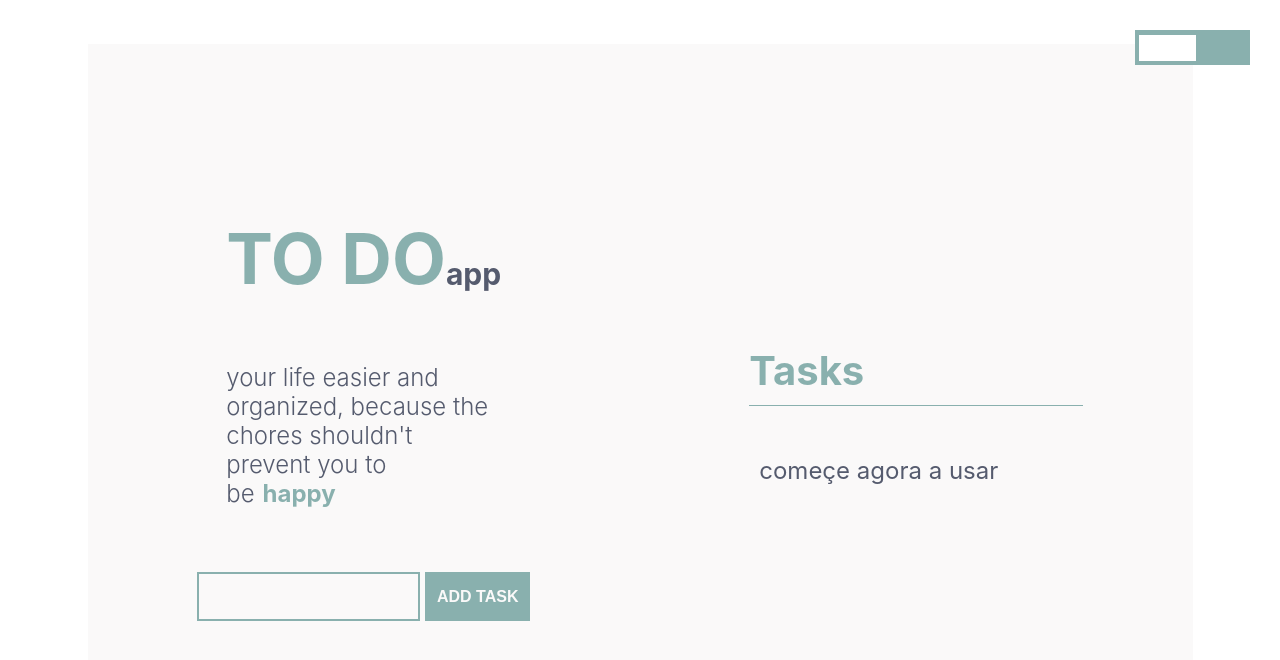
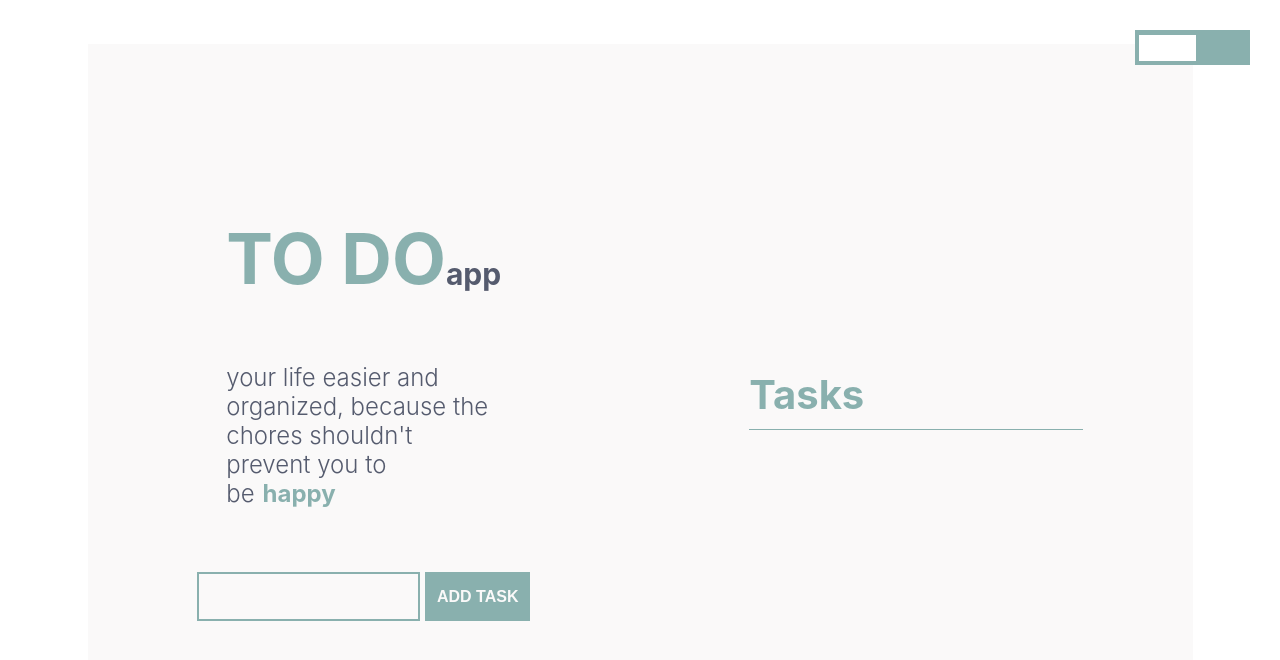
Before and after one commit to annamourasobral/todo-app, a React (Create React App) app: page / in a window 1280 px wide. Shown: the top 660 px of the page. Built offline with nearby package versions, Linux system fonts and the light colour scheme; some icons are missing.

Commit message:
using localstorage to keep todos on refresh

```diff
--- a/src/App.js
+++ b/src/App.js
@@ -7,19 +7,10 @@ import { darkTheme, lightTheme, GlobalStyles } from "./theme";
 
 function App() {
   const [inputText, setInputText] = useState("");
-  const [todos, setTodos] = useState([
-  {text: "começe agora a usar",
-  completed: false,
-  id: 1},
-  ]);
-  const [todo, setTodo] = useState(() => {
-    const savedTodos = localStorage.getItem("todos");
-    if (savedTodos) {
-      return JSON.parse(savedTodos);
-    } else {
-      return [];
-    }
-  });
+  const [todos, setTodos] = useState(
+    JSON.parse(localStorage.getItem("todos")) || []
+  );
+  const [todo, setTodo] = useState("");
   const [theme, setTheme] = useState("light");
 
   const switchTheme = () => {
@@ -28,7 +19,7 @@ function App() {
 
   useEffect(() => {
     localStorage.setItem("todos", JSON.stringify(todos));
-  },[todos]);
+  }, [todos]);
 
   const inputTextHandler = (e) => {
     setInputText(e.target.value);
@@ -36,13 +27,21 @@ function App() {
 
   const submitTodoHandler = (e) => {
     e.preventDefault();
+    setTodo({
+      text: inputText,
+      completed: false,
+      id: todos.length + 1
+    },)
     if (todo !== "") {
-          setTodos([
-              ...todos,
-              {text: inputText,
+      setTodos(todos => [
+        {
+          text: inputText,
           completed: false,
-              id:todos.length+1}
-          ])};
+          id: todos.length + 1
+        },
+        ...todos
+      ])
+    };
     setInputText("");
   }
 
@@ -51,7 +50,7 @@ function App() {
       <GlobalStyles />
       <StyledApp className="App">
         <div className='bg'>
-          <Toggle switchTheme={switchTheme}/>
+          <Toggle switchTheme={switchTheme} />
           <main className='app-wrapper'>
             <div className='input-side'>
               <div id="title-wrapper">
@@ -64,7 +63,7 @@ function App() {
               <div id="input-wrapper">
                 <input type="text"
                   value={inputText}
-                  onChange={inputTextHandler}/>
+                  onChange={inputTextHandler} />
                 <button id='add-task'
                   onClick={submitTodoHandler}>ADD TASK</button>
               </div>
```
Lines whose indentation alone changed are shown as unchanged.
